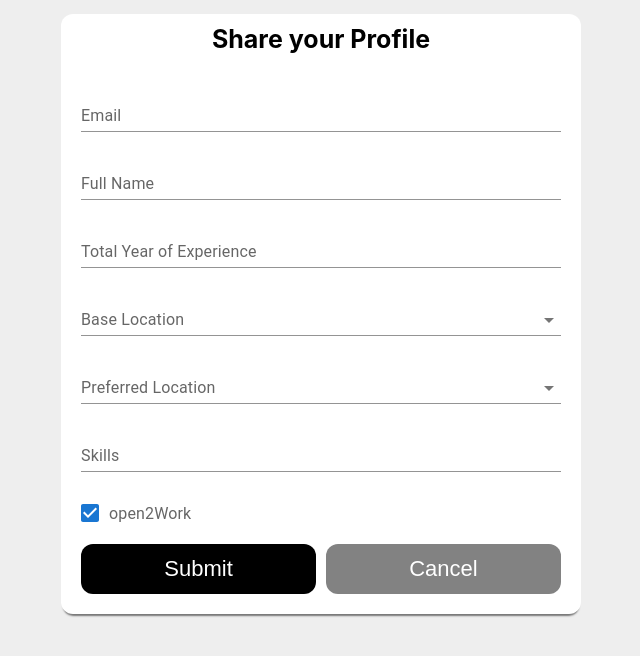
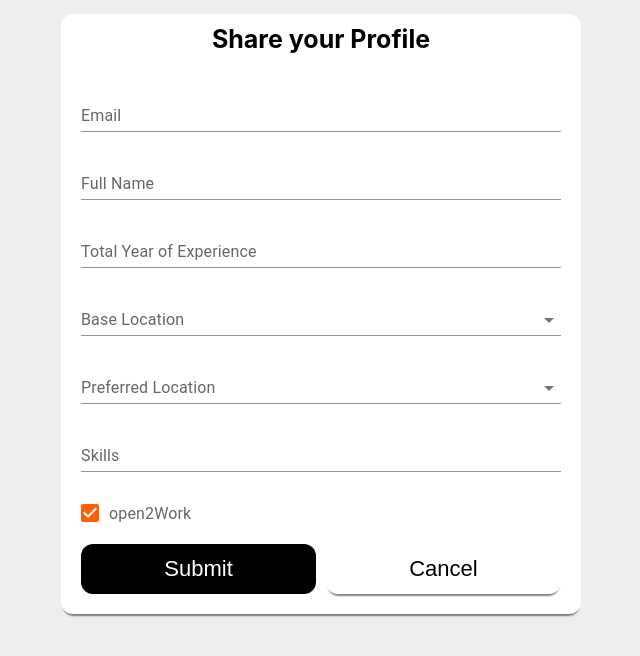
Before and after one commit to Mansi-Ayaskar/Open2Work, a React (Create React App) app in the folder UI/: page /profile in a window 1280 px wide. Shown: the top 656 px of the page, without its empty margins (319-959 px from the left). Built offline with nearby package versions, Linux system fonts and the light colour scheme.

Commit message:
new cancel button changes

```diff
--- a/UI/src/Components/Filters.js
+++ b/UI/src/Components/Filters.js
@@ -32,10 +32,10 @@ const Filters = (props) => {
           label="Search key skills"
           variant="standard"
           onChange={handleChangeText}
-          sx={{
-            '& .MuiInputLabel-root': { fontSize: '14px' }, // Change label font size
-            '& .MuiInputBase-root': { height: '25px' } // Change input height
-          }}
+          //   sx={{
+          //     '& .MuiInputLabel-root': { fontSize: '14px' }, // Change label font size
+          //     '& .MuiInputBase-root': { height: '25px' } // Change input height
+          //   }}
         />
         <div className="vl"></div>
         <LocationOnIcon className="icon" />
@@ -45,25 +45,27 @@ const Filters = (props) => {
           variant="standard"
           sx={{ minWidth: 120 }}
         >
-          <InputLabel id="demo-simple-select-standard-label">Age</InputLabel>
+          <InputLabel id="demo-simple-select-standard-label">
+            Location
+          </InputLabel>
           <Select
             labelId="demo-simple-select-standard-label"
             id="demo-simple-select-standard"
             value={age}
             onChange={handleChange}
-            label="Age"
-            sx={{
-              '& .MuiInputLabel-root': { fontSize: '14px' }, // Change label font size
-              '& .MuiFormControl-root': { height: '25px' }, // Change select height
-              '& .MuiSelect-select': { fontSize: '16px' } // Change menu item font size (optional)
-            }}
+            label="Location"
+            // sx={{
+            //   '& .MuiInputLabel-root': { fontSize: '14px' }, // Change label font size
+            //   '& .MuiFormControl-root': { height: '25px' }, // Change select height
+            //   '& .MuiSelect-select': { fontSize: '16px' } // Change menu item font size (optional)
+            // }}
           >
             <MenuItem value="">
               <em>None</em>
             </MenuItem>
-            <MenuItem value={10}>Ten</MenuItem>
-            <MenuItem value={20}>Twenty</MenuItem>
-            <MenuItem value={30}>Thirty</MenuItem>
+            <MenuItem value={10}>Pune</MenuItem>
+            <MenuItem value={20}>Kochi</MenuItem>
+            <MenuItem value={30}>Mumbai</MenuItem>
           </Select>
         </FormControl>
         {/* ------------- Find Employees Button -------------------- */}
--- a/UI/src/Pages/Profile.js
+++ b/UI/src/Pages/Profile.js
@@ -18,6 +18,11 @@ function Profile() {
     baselocation: '',
     preferredlocation: ''
   });
+
+  const goToDashboard = () => {
+    navigate('/');
+  };
+
   const handleChange = (event) => {
     // if (event.target.name === 'email') {
     //   setIsValidEmail(event.target.value.includes('@persistent.com'));
@@ -94,12 +99,22 @@ function Profile() {
                         [formData.id]: e.target.checked
                       }))
                     }
+                    sx={{
+                      color: '#fd5f07',
+                      '&.Mui-checked': {
+                        color: '#fd5f07'
+                      }
+                    }}
                   />
                   <InputLabel className="openToWorkLabel">
                     {formData.label}
                   </InputLabel>
                 </div>
               );
+            }
+            var limits = {};
+            if (formData.type == 'number') {
+              limits = { min: 0, max: 30 };
             }
             return (
               <TextField
@@ -113,6 +128,7 @@ function Profile() {
                 value={inputs[formData.id] || ''}
                 onChange={handleChange}
                 style={{ marginTop: 20 }}
+                inputProps={{ ...limits }}
                 // error={formData.type === 'email' ? !isValidEmail : false}
                 // helperText={
                 //   formData.type === 'email'
@@ -124,7 +140,9 @@ function Profile() {
           })}
           <div className="buttonContainer">
             <input type="submit" className="submitButton" />
-            <button className="cancelButton">Cancel</button>
+            <button className="cancelButton" onClick={goToDashboard}>
+              Cancel
+            </button>
           </div>
         </form>
       </Box>
--- a/UI/src/Styles/Profile.css
+++ b/UI/src/Styles/Profile.css
@@ -68,12 +68,13 @@
   width: 49%;
   border: none;
   border-radius: 12px;
-  background-color: #828282;
+  background-color: white;
   padding: 12px 25px;
   font-size: 22px;
   cursor: pointer;
   text-align: center;
   margin-top: 10px;
-  color: White;
+  color: black;
   font-weight: 800px;
+  box-shadow: 0px 4px 1.8px -2px rgba(0, 0, 0, 0.5);
 }
```
